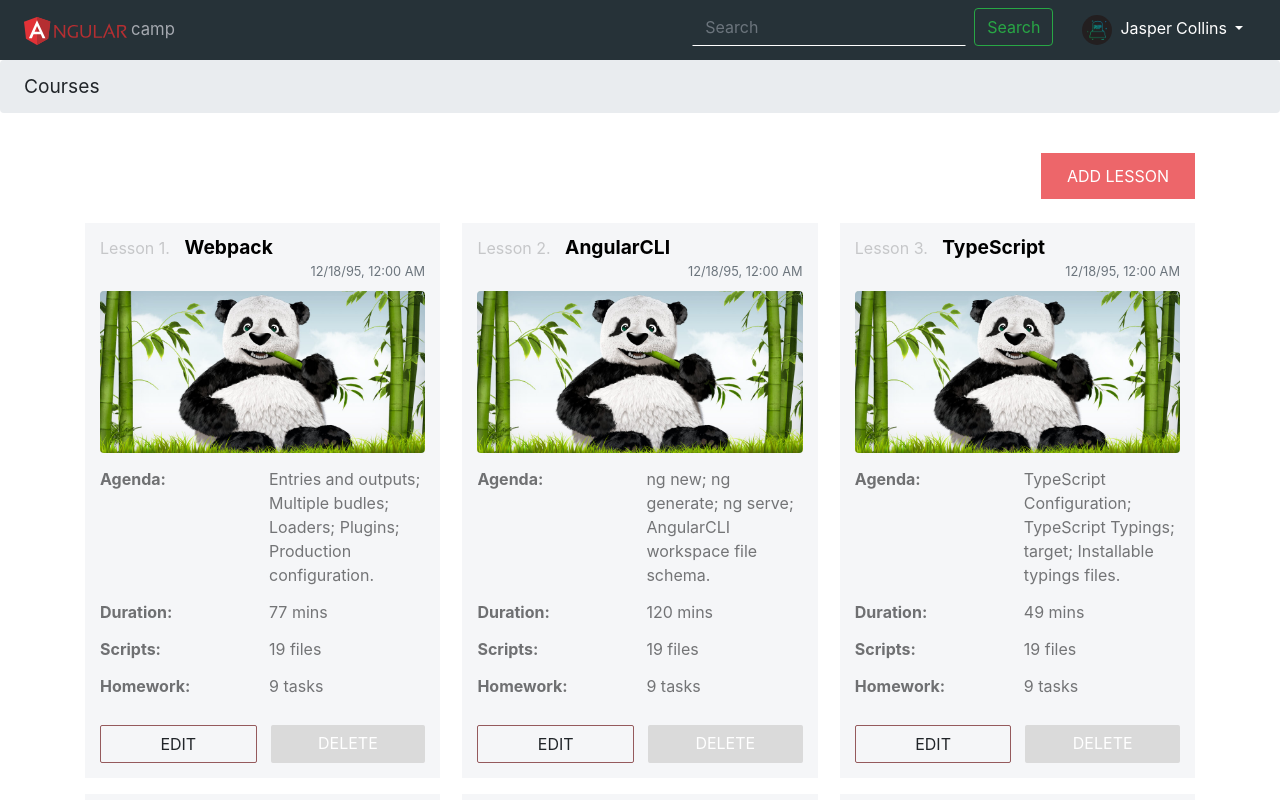
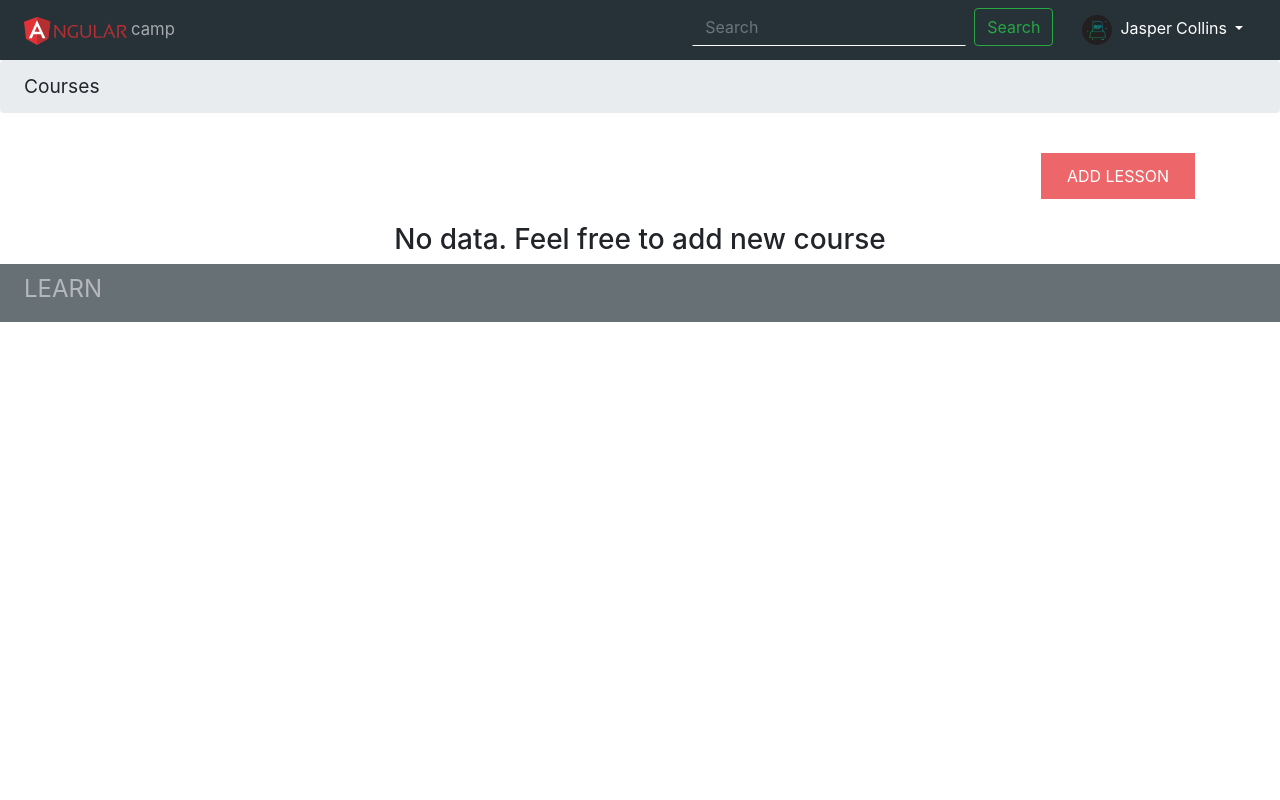
Before and after one commit to DenisLukayenka/VideoCoursesNg, an Angular app: page / in a window 1280 px wide. Shown: the top 800 px of the page. Built offline with nearby package versions, Linux system fonts and the light colour scheme.

Commit message:
Add directive by date, add no data msg.

```diff
--- a/src/app/core/components/footer/footer.component.html
+++ b/src/app/core/components/footer/footer.component.html
@@ -1,4 +1,4 @@
-<footer class="footer container-fluid mt-4 h-100 px-4">
+<footer class="footer container-fluid px-4">
     <div class="row h-100">
         <div class="col-md-4">
             <span class="text-white-50 text-uppercase">Learn</span>
--- a/src/app/shared/components/course-list-item/course-list-item.component.css
+++ b/src/app/shared/components/course-list-item/course-list-item.component.css
@@ -4,6 +4,11 @@
     height: 100%;
     display: flex;
     flex-direction: column;
+
+    border-width: 1px;
+    border-radius: 1px;
+    border-style: solid;
+    border-color: transparent;
 }
 
 .course-title {
@@ -42,8 +47,8 @@
     margin-bottom: 12px;
 
     display: grid;
-    grid-template-columns: repeat(2, 1fr);
-    gap: 1vw;
+    grid-template-columns: 30% 70%;
+    gap: 0.5vw 0;
 }
 
 .course-content-title {
--- a/src/app/shared/components/course-list-item/course-list-item.component.html
+++ b/src/app/shared/components/course-list-item/course-list-item.component.html
@@ -1,4 +1,4 @@
-<div class="course">
+<div class="course" [appDateRelevant]='course.creationDate'>
   <div>
     <div class="course-title">
       <span class="course-title-lesson mb-0">
@@ -10,7 +10,7 @@
     </div>
 
     <div class="course-date">
-      <small class="text-muted">{{ course.creationDate | date: 'short' }}</small>
+      <small class="text-muted">{{ course.creationDate | date }}</small>
     </div>
 
     <div class="course-image">
--- a/src/app/shared/components/course-list-item/course-list-item.component.ts
+++ b/src/app/shared/components/course-list-item/course-list-item.component.ts
@@ -1,10 +1,12 @@
 import { Component, OnInit, Input, Output, EventEmitter } from '@angular/core';
 import { ICourse } from '../../models/course.interface';
+import { DateRelevantDirective } from '../../directives/date-relevant.directive';
 
 @Component({
   selector: 'app-course-list-item',
   templateUrl: './course-list-item.component.html',
-  styleUrls: ['./course-list-item.component.css']
+  styleUrls: ['./course-list-item.component.css'],
+  providers: [ DateRelevantDirective ]
 })
 export class CourseListItemComponent implements OnInit {
 
--- a/src/app/shared/components/course-list/course-list.component.css
+++ b/src/app/shared/components/course-list/course-list.component.css
@@ -6,6 +6,12 @@
 
 .course-item {
     margin-bottom: 1em;
+}
+
+.no-data-msg {
+    display: flex;
+    justify-content: center;
+    width: 100%;
 }
 
 /* Small device */
--- a/src/app/shared/components/course-list/course-list.component.html
+++ b/src/app/shared/components/course-list/course-list.component.html
@@ -1,4 +1,9 @@
 <div class="list-container">
+    <div *ngIf="courseList.length === 0; else showItems" class="no-data-msg">
+        <h3>No data. Feel free to add new course</h3>
+    </div>
+
+    <ng-template #showItems>
         <div class="course-item px-0" *ngFor="let item of courseList; let i = index">
             <app-course-list-item
                 [course]="item"
@@ -7,4 +12,5 @@
                 (onDelete)='deleteCourse($event)'
                 (onEdit)='editCourse($event)'></app-course-list-item>
         </div>
+    </ng-template>
 </div>
--- /dev/null
+++ b/src/app/shared/directives/date-relevant.directive.ts
@@ -0,0 +1,28 @@
+import { Directive, Input, ElementRef, OnInit } from '@angular/core';
+
+@Directive({
+  selector: '[appDateRelevant]'
+})
+export class DateRelevantDirective {
+
+  @Input('appDateRelevant') public creationDate: Date;
+  private differenceInDate: number = 14;
+
+  constructor(private element: ElementRef) { }
+
+  ngOnInit() {
+    let currentDate = new Date();
+    let subDate = new Date(currentDate);
+    subDate.setDate(subDate.getDate() - this.differenceInDate);
+
+    if(this.creationDate < currentDate && this.creationDate >= subDate){
+      this.element.nativeElement.style.boxShadow = '-3px -3px 7px 0px rgba(127,189,143,0.8)';
+      this.element.nativeElement.style.borderColor = '#bad6c1';
+      this.element.nativeElement.style.borderRadius = '5px';
+    } else if(this.creationDate > currentDate) {
+      this.element.nativeElement.style.boxShadow = '-3px -3px 7px 1px rgba(133,176,199,1)';
+      this.element.nativeElement.style.borderColor = '#9fbccc';
+      this.element.nativeElement.style.borderRadius = '5px';
+    }
+  }
+}
--- a/src/app/shared/services/course-list.service.ts
+++ b/src/app/shared/services/course-list.service.ts
@@ -8,18 +8,19 @@ import { Course } from '../models/course.model';
 export class CourseListService {
 
   courseList: ICourse[] = [
-    new Course(1, "Webpack", new Date(1995, 11, 18), 77, "Entries and outputs; Multiple budles; Loaders; Plugins; Production configuration."),
-    new Course(2, "AngularCLI", new Date(1995, 11, 18), 120, "ng new; ng generate; ng serve; AngularCLI workspace file schema."),
-    new Course(3, "TypeScript", new Date(1995, 11, 18), 49, "TypeScript Configuration; TypeScript Typings; target; Installable typings files."),
-    new Course(4, "Components", new Date(1995, 11, 18), 77, "Entries and outputs; Multiple budles; Loaders; Plugins; Production configuration."),
-    new Course(5, "Lifecycle", new Date(1995, 11, 18), 120, "ng new; ng generate; ng serve; AngularCLI workspace file schema."),
-    new Course(6, "Template DSL and data-binding", new Date(1995, 11, 18), 49, "TypeScript Configuration; TypeScript Typings; target; Installable typings files."),
-    new Course(7, "Custom component", new Date(1995, 11, 18), 77, "Entries and outputs; Multiple budles; Loaders; Plugins; Production configuration.")
+    new Course(1, "Webpack", new Date(2020, 0, 20), 77, "Entries and outputs; Multiple budles; Loaders; Plugins; Production configuration."),
+    new Course(2, "AngularCLI", new Date(1998, 5, 18), 120, "ng new; ng generate; ng serve; AngularCLI workspace file schema."),
+    new Course(3, "TypeScript", new Date(2000, 6, 18), 49, "TypeScript Configuration; TypeScript Typings; target; Installable typings files."),
+    new Course(4, "Components", new Date(2020, 0, 27), 77, "Entries and outputs; Multiple budles; Loaders; Plugins; Production configuration."),
+    new Course(5, "Lifecycle", new Date(2020, 11, 18), 120, "ng new; ng generate; ng serve; AngularCLI workspace file schema."),
+    new Course(6, "Template DSL and data-binding", new Date(2009, 10, 14), 49, "TypeScript Configuration; TypeScript Typings; target; Installable typings files."),
+    new Course(7, "Custom component", new Date(2001, 0, 5), 77, "Entries and outputs; Multiple budles; Loaders; Plugins; Production configuration.")
   ]
 
   constructor() { }
 
   getCourseList() {
-    return this.courseList;
+    //return this.courseList;
+    return [];
   }
 }
--- a/src/app/shared/shared.module.ts
+++ b/src/app/shared/shared.module.ts
@@ -5,6 +5,7 @@ import { ControlSectionComponent } from './components/control-section/control-se
 import { CourseListComponent } from './components/course-list/course-list.component';
 import { CourseListItemComponent } from './components/course-list-item/course-list-item.component';
 import { SearchComponent } from './components/search/search.component';
+import { DateRelevantDirective } from './directives/date-relevant.directive';
 
 
 
@@ -14,7 +15,8 @@ import { SearchComponent } from './components/search/search.component';
     ControlSectionComponent,
     CourseListComponent,
     CourseListItemComponent,
-    SearchComponent
+    SearchComponent,
+    DateRelevantDirective
   ],
   imports: [
     CommonModule
```
Also changed, not shown: src/app/app.component.html (line endings or trailing spaces), 1 other file (tests, documents, lock files or other folders). Lines whose indentation alone changed are shown as unchanged.
